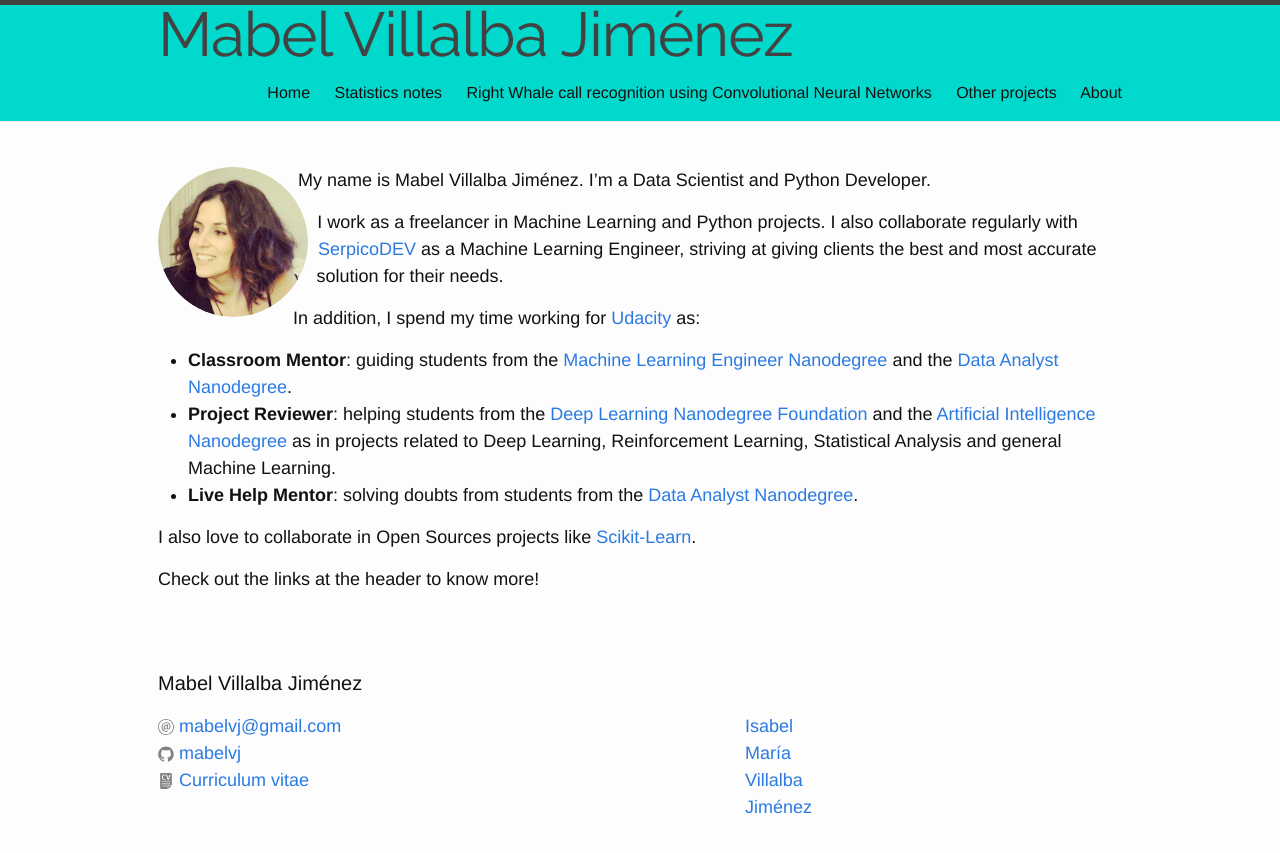
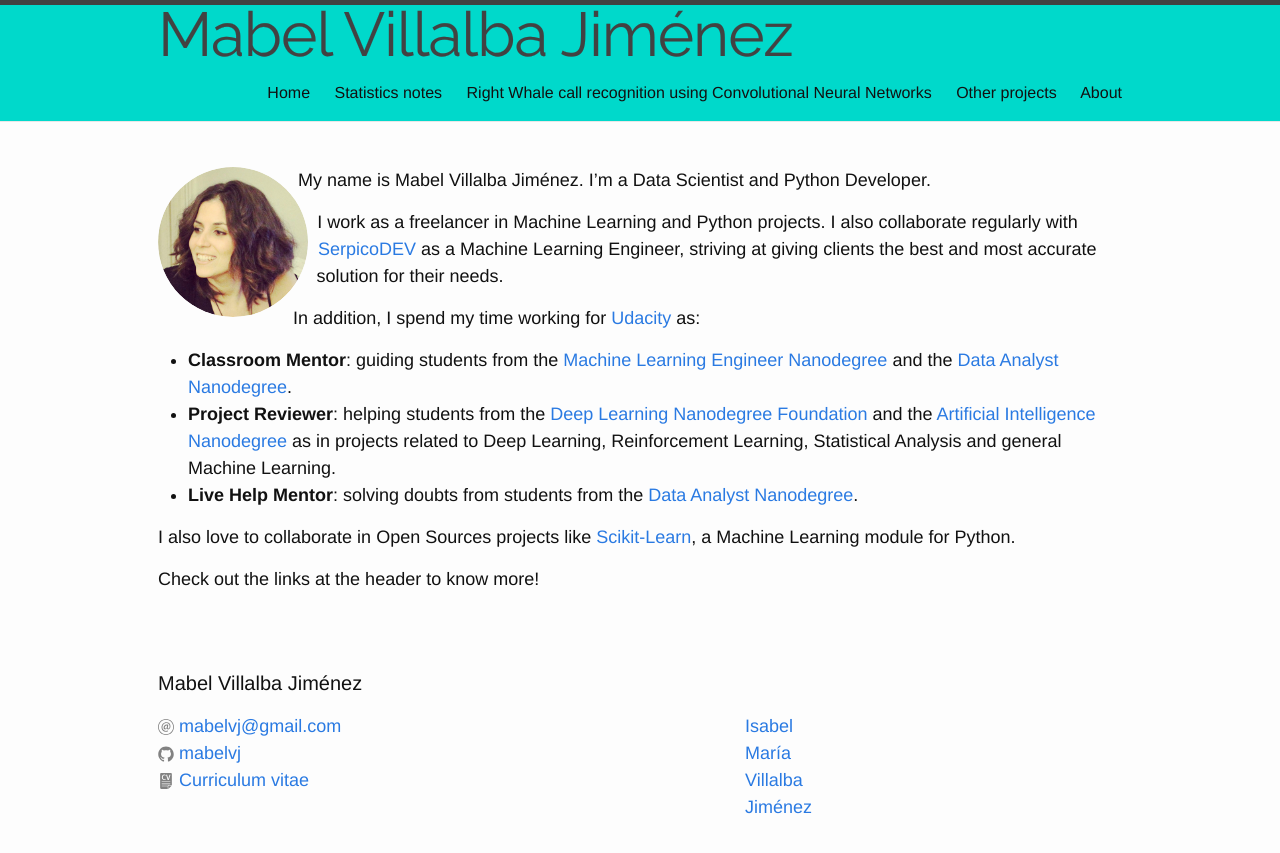
Before and after one commit to mabelvj/mabelvj.github.io, a Jekyll site: the page built from index.md, in a window 1280 px wide. Shown: the top 853 px of the page. Built offline with Jekyll 4.4.1, drawn with Linux system fonts in a browser that asks for light colours; some web fonts are replaced; Markdown is read by kramdown in place of the engine named in the settings; comment, search, counter and statistics services are not loaded.

Commit message:
Update index.md

```diff
--- a/index.md
+++ b/index.md
@@ -38,6 +38,6 @@ In addition, I spend my time working for [Udacity](https://www.udacity.com/) as:
 - **Project Reviewer**: helping students from the [Deep Learning Nanodegree Foundation](https://www.udacity.com/course/deep-learning-nanodegree-foundation--nd101) and the [Artificial Intelligence Nanodegree](https://www.udacity.com/course/artificial-intelligence-nanodegree--nd889) as in projects related to Deep Learning, Reinforcement Learning, Statistical Analysis and general Machine Learning.
 - **Live Help Mentor**: solving doubts from students from the [Data Analyst Nanodegree](https://www.udacity.com/course/data-analyst-nanodegree--nd002).
 
-I also love to collaborate in Open Sources projects like [Scikit-Learn](ttps://github.com/mabelvj/scikit-learn).
+I also love to collaborate in Open Sources projects like [Scikit-Learn](ttps://github.com/mabelvj/scikit-learn), a Machine Learning module for Python.
 
 Check out the links at the header to know more!
```
